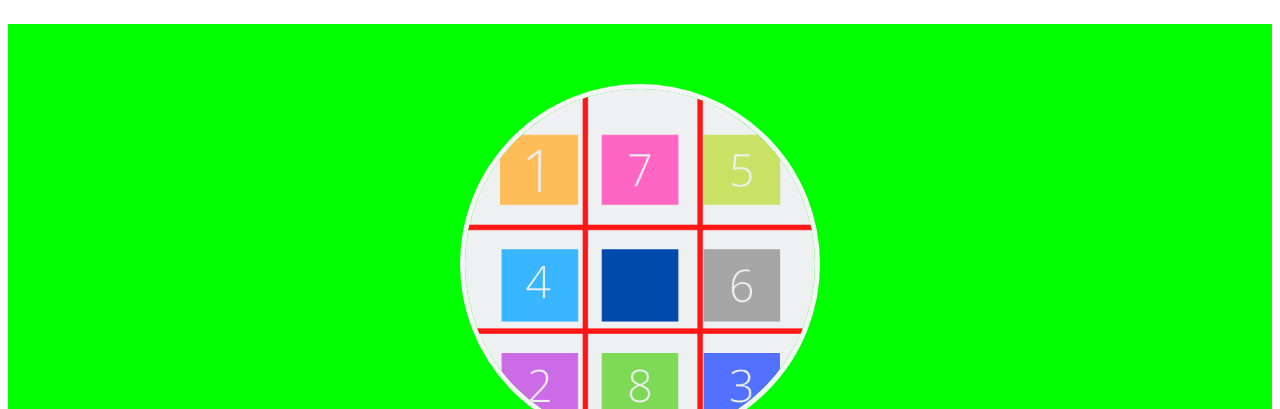
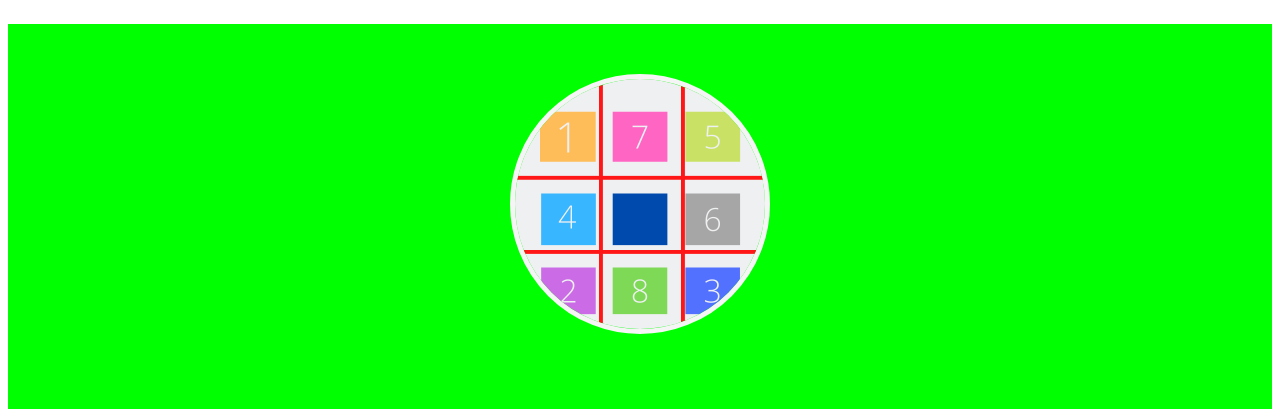
Before and after one commit to priyaKarkuzhali/priyaKarkuzhali.github.io, a plain HTML site: page index.html in a window 1280 px wide. Shown: the part 92-501 px from the top of the page. Drawn offline with Linux system fonts and the light colour scheme.

Commit message:
Update style.css

```diff
--- a/styles/style.css
+++ b/styles/style.css
@@ -1,6 +1,6 @@
 .container{
     background-color: lime;
-    height: 100%;
+    height: 70%;
 }
 .content-xs{
     padding: 20px;
@@ -8,7 +8,7 @@
 
 .icon{
     text-align: center;
-    padding-top:60px ;
+    padding-top:50px ;
 }
 .centre-item{
     padding-left: 40%;
@@ -18,8 +18,8 @@
 }
 img{
     border-radius: 50%;
-    width:350px;
-    height: 350px;
+    width:250px;
+    height: 250px;
     border:5px solid whitesmoke;
     margin: auto;
 }
```
